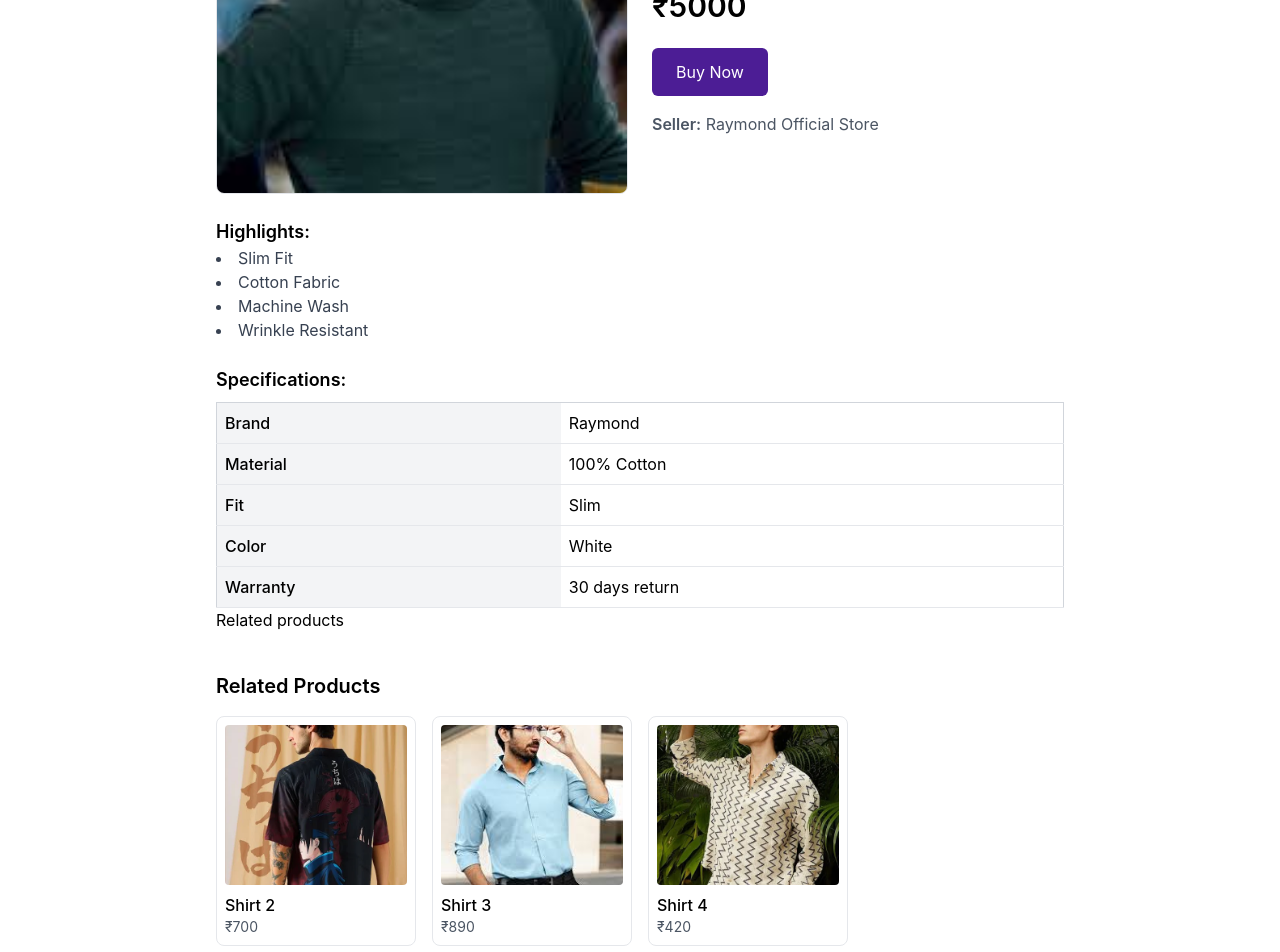
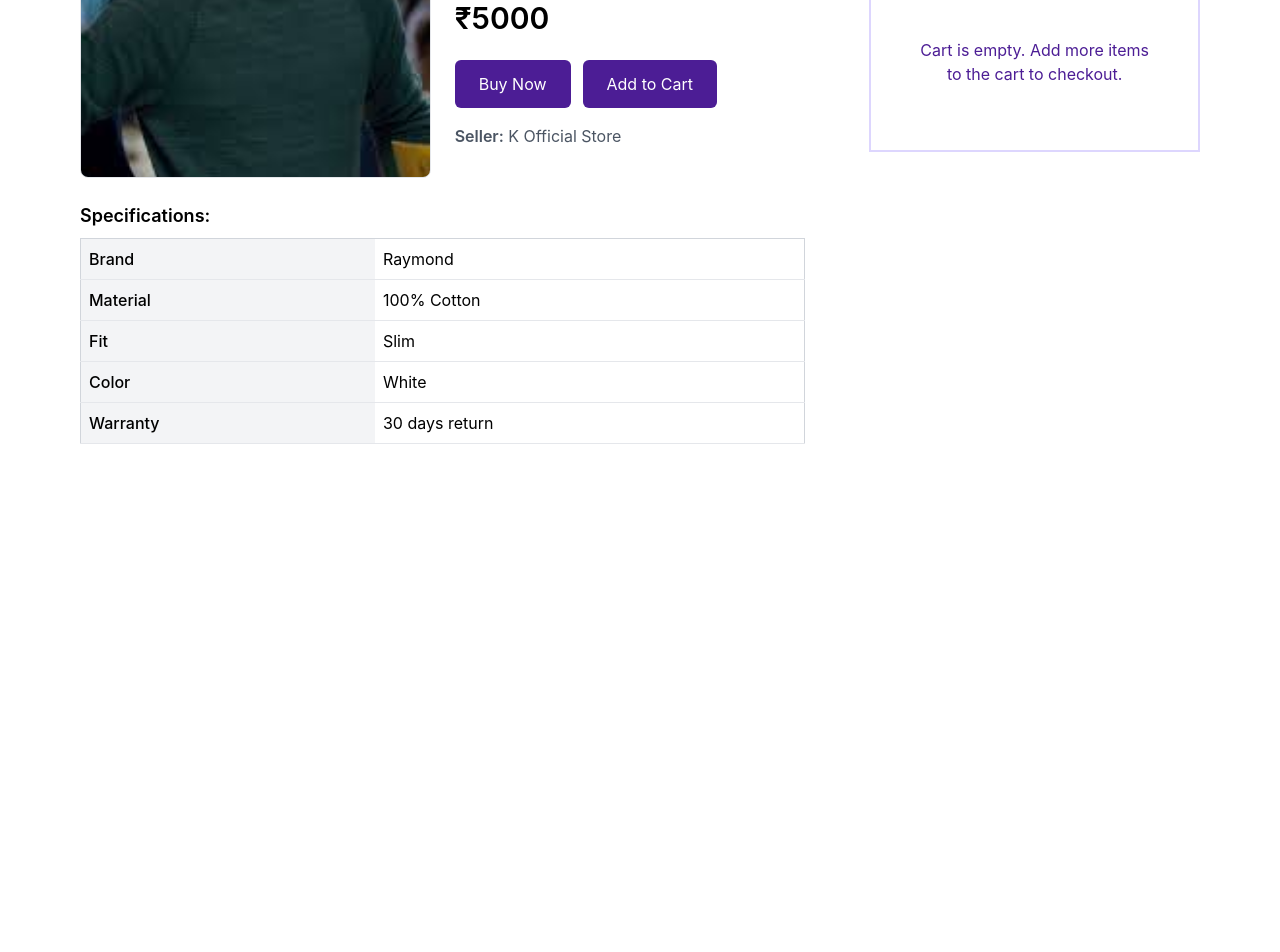
Before and after one commit to sowmiyasaravanangit1/SKART, a React (Create React App) app in the folder frontend/: page /productdetails/1 in a window 1280 px wide. Shown: the part 220-1172 px from the top of the page. After the commit the page ends 800 px from the top, so only its background shows below. Built offline with nearby package versions, Linux system fonts and the light colour scheme.

Commit message:
added add to cart

```diff
--- a/frontend/src/App.js
+++ b/frontend/src/App.js
@@ -6,6 +6,7 @@ import Login from "./components/login";
 import Cart from "./components/cart";
 import { CartProvider } from "./components/cartcontext";
 import ProductDetails from "./components/description";
+import CheckOut from "./components/checkout";
 
 function App() {
   return (
@@ -18,7 +19,8 @@ function App() {
             <Route path="/Register" element={<Register />} />
             <Route path="/Home" element={<Home />} />
             <Route path="/Cart" element={<Cart />} />
-             <Route path="/productdetails/:id" element={<ProductDetails />} />
+            <Route path="/productdetails/:id" element={<ProductDetails />} />
+            <Route path = "/checkout"  element ={ <CheckOut />} />
           </Routes>
         </BrowserRouter>
       </CartProvider>
--- /dev/null
+++ b/frontend/src/components/checkout.jsx
@@ -0,0 +1,9 @@
+function CheckOut() {
+    return(
+        <div>
+                 <h1> this is checkout page </h1>
+        </div>
+    );
+}
+
+export default CheckOut;
--- a/frontend/src/components/description.jsx
+++ b/frontend/src/components/description.jsx
@@ -1,4 +1,7 @@
 import "../App.css";
+import cartimg from "../assets/cart.png";
+import { useCart } from "./cartcontext";
+import {useNavigate } from "react-router-dom";
 import { useParams, Link } from "react-router-dom";
 import product1img  from "../assets/product1.jpg";
 import product2img  from "../assets/product2.jpg";
@@ -23,28 +26,31 @@ import product20img from "../assets/product20.jpg";
 
 export default function ProductDetails() {
   const { id } = useParams();
+  const { cart, addToCart, removeFromCart, changeQuantity, subtotal } = useCart();
+  const Navigate = useNavigate();
+
 
   const products = [
-    { id: 1, image: product4img, price: 5000, name: "Shirt 1", description: "Premium cotton formal shirt with a slim fit design. Breathable fabric, wrinkle-resistant.", rating: 4.5, reviewsCount: 215, highlights: ["Slim Fit", "Cotton Fabric", "Machine Wash", "Wrinkle Resistant"], specifications: { Brand: "Raymond", Material: "100% Cotton", Fit: "Slim", Color: "White", Warranty: "30 days return" }, seller: "Raymond Official Store" },
-    { id: 2, image: product2img, price: 700, name: "Shirt 2", description: "Casual wear cotton shirt with soft touch finish.", rating: 4.2, reviewsCount: 150, highlights: ["Regular Fit", "Breathable Fabric", "Durable Stitching"], specifications: { Brand: "Allen Solly", Material: "Cotton", Fit: "Regular", Color: "Blue", Warranty: "15 days return" }, seller: "Allen Solly Retail" },
-    { id: 3, image: product3img, price: 890, name: "Shirt 3", description: "Trendy half-sleeve summer shirt.", rating: 4.0, reviewsCount: 98, highlights: ["Half Sleeve", "Trendy Design", "Lightweight"], specifications: { Brand: "Peter England", Material: "Cotton Blend", Fit: "Slim", Color: "Green", Warranty: "10 days return" }, seller: "Peter England Store" },
-    { id: 4, image: product1img, price: 420, name: "Shirt 4", description: "Classic checked cotton shirt with a regular fit.", rating: 4.3, reviewsCount: 180, highlights: ["Checked Pattern", "Regular Fit", "Soft Fabric"], specifications: { Brand: "Van Heusen", Material: "100% Cotton", Fit: "Regular", Color: "Checked Blue", Warranty: "15 days return" }, seller: "Van Heusen Retail" },
-    { id: 5, image: product5img, price: 540, name: "Kurthi 1", description: "Elegant printed kurthi made from rayon fabric.", rating: 4.4, reviewsCount: 90, highlights: ["Printed Design", "Rayon Fabric", "Ankle Length"], specifications: { Brand: "W for Women", Material: "Rayon", Fit: "Straight", Color: "Maroon", Warranty: "15 days return" }, seller: "W Official Store" },
-    { id: 6, image: product6img, price: 630, name: "Kurthi 2", description: "Designer kurthi with embroidered neckline.", rating: 4.6, reviewsCount: 120, highlights: ["Embroidered Neck", "Soft Rayon", "Hand Wash Only"], specifications: { Brand: "Biba", Material: "Rayon", Fit: "Regular", Color: "Peach", Warranty: "20 days return" }, seller: "Biba Fashion" },
-    { id: 7, image: product7img, price: 270, name: "Kurthi 3", description: "Budget-friendly kurthi with minimal prints.", rating: 3.9, reviewsCount: 45, highlights: ["Minimal Print", "Affordable", "Casual Wear"], specifications: { Brand: "Max", Material: "Cotton Blend", Fit: "Straight", Color: "Grey", Warranty: "7 days return" }, seller: "Max Retail" },
-    { id: 8, image: product8img, price: 150, name: "Kurthi 4", description: "Lightweight summer kurthi made from breathable cotton fabric.", rating: 4.1, reviewsCount: 70, highlights: ["Summer Wear", "Lightweight", "Breathable"], specifications: { Brand: "Aurelia", Material: "Cotton", Fit: "Straight", Color: "Yellow", Warranty: "10 days return" }, seller: "Aurelia Official" },
-    { id: 9, image: product9img, price: 480, name: "Household 1", description: "Multi-purpose storage container made from durable plastic.", rating: 4.3, reviewsCount: 65, highlights: ["Durable", "Multi-purpose", "Lightweight"], specifications: { Brand: "Milton", Material: "Plastic", Capacity: "5 Litres", Color: "Transparent", Warranty: "6 months" }, seller: "Milton India" },
-    { id: 10, image: product10img, price: 400, name: "Household 2", description: "Non-stick frying pan with ergonomic handle.", rating: 4.5, reviewsCount: 310, highlights: ["Non-stick", "Ergonomic Handle", "Scratch Resistant"], specifications: { Brand: "Prestige", Material: "Aluminium", Size: "28cm", Color: "Black", Warranty: "1 year" }, seller: "Prestige Kitchen" },
-    { id: 11, image: product11img, price: 1200, name: "Household 3", description: "Premium electric kettle with automatic shut-off.", rating: 4.6, reviewsCount: 500, highlights: ["Auto Shut-off", "Quick Boil", "Stainless Steel Body"], specifications: { Brand: "Philips", Material: "Stainless Steel", Capacity: "1.5 L", Color: "Silver", Warranty: "2 years" }, seller: "Philips Official" },
-    { id: 12, image: product12img, price: 599, name: "Household 4", description: "Set of 6 glass tumblers with elegant design.", rating: 4.2, reviewsCount: 130, highlights: ["Elegant Design", "Durable Glass", "Dishwasher Safe"], specifications: { Brand: "Cello", Material: "Glass", Quantity: "6 pieces", Color: "Transparent", Warranty: "6 months" }, seller: "Cello Store" },
-    { id: 13, image: product13img, price: 410, name: "Kidswear 1", description: "Cotton t-shirt for kids with vibrant cartoon print.", rating: 4.4, reviewsCount: 80, highlights: ["Cartoon Print", "Soft Cotton", "Easy Wash"], specifications: { Brand: "UCB Kids", Material: "Cotton", Size: "6-8 Years", Color: "Red", Warranty: "10 days return" }, seller: "UCB Kidswear" },
-    { id: 14, image: product14img, price: 740, name: "Kidswear 2", description: "Stylish kids denim jacket, perfect for winter outings.", rating: 4.7, reviewsCount: 160, highlights: ["Denim", "Warm Inner", "Trendy Design"], specifications: { Brand: "Levi’s Kids", Material: "Denim", Size: "8-10 Years", Color: "Blue", Warranty: "30 days return" }, seller: "Levi’s Official" },
-    { id: 15, image: product15img, price: 210, name: "Kidswear 3", description: "Soft cotton shorts for kids, ideal for playtime.", rating: 4.1, reviewsCount: 55, highlights: ["Breathable", "Elastic Waistband", "Lightweight"], specifications: { Brand: "Mothercare", Material: "Cotton", Size: "4-6 Years", Color: "Navy Blue", Warranty: "15 days return" }, seller: "Mothercare" },
-    { id: 16, image: product16img, price: 510, name: "Kidswear 4", description: "Kids frock with floral prints.", rating: 4.3, reviewsCount: 100, highlights: ["Floral Design", "Cotton Blend", "Casual Wear"], specifications: { Brand: "Pantaloons Kids", Material: "Cotton Blend", Size: "6-8 Years", Color: "Pink", Warranty: "15 days return" }, seller: "Pantaloons Kids" },
-    { id: 17, image: product17img, price: 510, name: "Kidswear 5", description: "Adorable cotton frock for kids with colorful prints.", rating: 4.2, reviewsCount: 85, highlights: ["Colorful Print", "Soft Fabric", "All Season"], specifications: { Brand: "Hopscotch", Material: "Cotton", Size: "5-7 Years", Color: "Multi-color", Warranty: "10 days return" }, seller: "Hopscotch Store" },
-    { id: 18, image: product18img, price: 510, name: "Kidswear 6", description: "Playful kids t-shirt and shorts set.", rating: 4.5, reviewsCount: 140, highlights: ["2-piece Set", "Breathable", "Casual Wear"], specifications: { Brand: "Babyhug", Material: "Cotton", Size: "3-5 Years", Color: "Green", Warranty: "20 days return" }, seller: "Babyhug Official" },
-    { id: 19, image: product19img, price: 510, name: "Kidswear 7", description: "Kids hoodie with cute prints, made from warm fleece fabric.", rating: 4.6, reviewsCount: 190, highlights: ["Warm Fleece", "Cute Print", "Winter Wear"], specifications: { Brand: "H&M Kids", Material: "Fleece", Size: "7-9 Years", Color: "Grey", Warranty: "30 days return" }, seller: "H&M Store" },
-    { id: 20, image: product20img, price: 510, name: "Kidswear 8", description: "Comfortable kids pajama set made from organic cotton.", rating: 4.7, reviewsCount: 220, highlights: ["Organic Cotton", "Soft Touch", "All Night Comfort"], specifications: { Brand: "Zara Kids", Material: "Organic Cotton", Size: "5-7 Years", Color: "White", Warranty: "20 days return" }, seller: "Zara Official" }
+    { id: 1, image: product4img, price: 5000, name: "Shirt 1", description: "Premium cotton formal shirt with a slim fit design. Breathable fabric, wrinkle-resistant.", rating: 4.5, reviewsCount: 215, highlights: ["Slim Fit", "Cotton Fabric", "Machine Wash", "Wrinkle Resistant"], specifications: { Brand: "Raymond", Material: "100% Cotton", Fit: "Slim", Color: "White", Warranty: "30 days return" }, seller: "K Official Store" },
+    { id: 2, image: product2img, price: 5340, name: "Shirt 2", description: "Premium cotton formal shirt with a slim fit design. Breathable fabric, wrinkle-resistant.", rating: 4.5, reviewsCount: 215, highlights: ["Slim Fit", "Cotton Fabric", "Machine Wash", "Wrinkle Resistant"], specifications: { Brand: "Raymond", Material: "100% Cotton", Fit: "Slim", Color: "White", Warranty: "30 days return" }, seller: "K Official Store" },
+    { id: 3, image: product3img, price: 980, name: "Shirt 3", description: "Premium cotton formal shirt with a slim fit design. Breathable fabric, wrinkle-resistant.", rating: 4.5, reviewsCount: 215, highlights: ["Slim Fit", "Cotton Fabric", "Machine Wash", "Wrinkle Resistant"], specifications: { Brand: "Raymond", Material: "100% Cotton", Fit: "Slim", Color: "White", Warranty: "30 days return" }, seller: "K Official Store" },
+    { id: 4, image: product1img, price: 920, name: "Shirt 4", description: "Premium cotton formal shirt with a slim fit design. Breathable fabric, wrinkle-resistant.", rating: 4.5, reviewsCount: 215, highlights: ["Slim Fit", "Cotton Fabric", "Machine Wash", "Wrinkle Resistant"], specifications: { Brand: "Raymond", Material: "100% Cotton", Fit: "Slim", Color: "White", Warranty: "30 days return" }, seller: "K Official Store" },
+    { id: 5, image: product5img, price: 740, name: "Kurthi 1", description: "Elegant printed kurthi made from rayon fabric.", rating: 4.4, reviewsCount: 90, specifications: { Brand: "W for Women", Material: "Rayon", Fit: "Straight", Color: "Maroon", Warranty: "15 days return" }, seller: "W Official Store" },
+    { id: 6, image: product6img, price: 510, name: "Kurthi 2", description: "Elegant printed kurthi made from rayon fabric.", rating: 4.4, reviewsCount: 90, specifications: { Brand: "W for Women", Material: "Rayon", Fit: "Straight", Color: "Maroon", Warranty: "15 days return" }, seller: "W Official Store" },
+    { id: 7, image: product7img, price: 540, name: "Kurthi 3", description: "Elegant printed kurthi made from rayon fabric.", rating: 4.4, reviewsCount: 90, specifications: { Brand: "W for Women", Material: "Rayon", Fit: "Straight", Color: "Maroon", Warranty: "15 days return" }, seller: "W Official Store" },
+    { id: 8, image: product8img, price: 210, name: "Kurthi 4", description: "Elegant printed kurthi made from rayon fabric.", rating: 4.4, reviewsCount: 90, specifications: { Brand: "W for Women", Material: "Rayon", Fit: "Straight", Color: "Maroon", Warranty: "15 days return" }, seller: "W Official Store" },
+    { id: 9, image: product9img, price: 250, name: "Household 1", description: "Multi-purpose storage container made from durable plastic.", rating: 4.3, reviewsCount: 65, specifications: { Brand: "Milton", Material: "Plastic", Capacity: "5 Litres", Color: "Transparent", Warranty: "6 months" }, seller: "S Official Store" },
+    { id: 10, image: product10img, price: 710, name: "Household 2", description: "Multi-purpose storage container made from durable plastic.", rating: 4.3, reviewsCount: 65,  specifications: { Brand: "Milton", Material: "Plastic", Capacity: "5 Litres", Color: "Transparent", Warranty: "6 months" }, seller: "S Official Store" },
+    { id: 11, image: product11img, price: 150, name: "Household 3", description: "Multi-purpose storage container made from durable plastic.", rating: 4.3, reviewsCount: 65,  specifications: { Brand: "Milton", Material: "Plastic", Capacity: "5 Litres", Color: "Transparent", Warranty: "6 months" }, seller: "S Official Store" },
+    { id: 12, image: product12img, price: 480, name: "Household 4", description: "Multi-purpose storage container made from durable plastic.", rating: 4.3, reviewsCount: 65,  specifications: { Brand: "Milton", Material: "Plastic", Capacity: "5 Litres", Color: "Transparent", Warranty: "6 months" }, seller: "S Official Store" },
+    { id: 13, image: product13img, price: 770, name: "Kidswear 1", description: "Cotton t-shirt for kids with vibrant cartoon print.", rating: 4.4, reviewsCount: 80, highlights: ["Cartoon Print", "Soft Cotton", "Easy Wash"], specifications: { Brand: "UCB Kids", Material: "Cotton", Size: "6-8 Years", Color: "Red", Warranty: "10 days return" }, seller: "ds Kidswear" },
+    { id: 14, image: product14img, product13img, price: 490, name: "Kidswear 1", description: "Cotton t-shirt for kids with vibrant cartoon print.", rating: 4.4, reviewsCount: 80,  specifications: { Brand: "UCB Kids", Material: "Cotton", Size: "6-8 Years", Color: "Red", Warranty: "10 days return" }, seller: "ds Kidswear" },
+    { id: 15, image: product15img, product13img, price: 437, name: "Kidswear 1", description: "Cotton t-shirt for kids with vibrant cartoon print.", rating: 4.4, reviewsCount: 80,  specifications: { Brand: "UCB Kids", Material: "Cotton", Size: "6-8 Years", Color: "Red", Warranty: "10 days return" }, seller: "ds Kidswear" },,
+    { id: 16, image: product16img, product13img, price: 630, name: "Kidswear 1", description: "Cotton t-shirt for kids with vibrant cartoon print.", rating: 4.4, reviewsCount: 80, specifications: { Brand: "UCB Kids", Material: "Cotton", Size: "6-8 Years", Color: "Red", Warranty: "10 days return" }, seller: "ds Kidswear" },
+    { id: 17, image: product17img, price: 6000, name: "Shirt 5", description: "Premium cotton formal shirt with a slim fit design. Breathable fabric, wrinkle-resistant.", rating: 4.5, reviewsCount: 215, highlights: ["Slim Fit", "Cotton Fabric", "Machine Wash", "Wrinkle Resistant"], specifications: { Brand: "Raymond", Material: "100% Cotton", Fit: "Slim", Color: "White", Warranty: "30 days return" }, seller: "Raymond Official Store" },
+    { id: 18, image: product18img, price: 540, name: "Kurthi 5", description: "Elegant printed kurthi made from rayon fabric.", rating: 4.4, reviewsCount: 90, highlights: ["Printed Design", "Rayon Fabric", "Ankle Length"], specifications: { Brand: "W for Women", Material: "Rayon", Fit: "Straight", Color: "Maroon", Warranty: "15 days return" }, seller: "W Official Store" },
+    { id: 19, image: product19img, price: 480, name: "Household 5", description: "Multi-purpose storage container made from durable plastic.", rating: 4.3, reviewsCount: 65, specifications: { Brand: "Milton", Material: "Plastic", Capacity: "5 Litres", Color: "Transparent", Warranty: "6 months" }, seller: "S Official Store" },
+    { id: 20, image: product20img, product13img, price: 410, name: "Kidswear 1", description: "Cotton t-shirt for kids with vibrant cartoon print.", rating: 4.4, reviewsCount: 80,  specifications: { Brand: "UCB Kids", Material: "Cotton", Size: "6-8 Years", Color: "Red", Warranty: "10 days return" }, seller: "UCB Kidswear" },
   ];
 
   const product = products.find((p) => p.id === parseInt(id));
@@ -57,17 +63,18 @@ export default function ProductDetails() {
       </div>
     );
   }
+    const HandleCheckout  =  () => {
+    addToCart(product);
+    Navigate("/checkout");
 
-  // Related products (same category word in name)
-  const relatedProducts = products.filter(
-    (p) => p.id !== product.id && p.name.split(" ")[0] === product.name.split(" ")[0]
-  ).slice(0, 4);
+  }
+
 
  return (
-    <div className="p-6 max-w-4xl mx-auto">
-      <Link to="/" className="text-violet-700 underline">← Back to Products</Link>
+    <div className="p-2 max-w-6xl mx-auto grid grid-cols-1 md:grid-cols-3 gap-12">
+      <div className="md:col-span-2 px-2">
+        <Link to="/" className="text-violet-700 underline">Back to Products</Link>
 
-      {/* Product details */}
         <div className="grid grid-cols-1 md:grid-cols-2 gap-6 mt-4">
           <img src={product.image} alt={product.name} className="w-full h-[350px] object-cover border rounded-lg" />
 
@@ -83,24 +90,26 @@ export default function ProductDetails() {
 
             <p className="text-3xl font-semibold mt-4">₹{product.price}</p>
 
-          <button className="mt-6 bg-violet-900 text-white px-6 py-3 rounded-md hover:bg-violet-700 transition">
+            <div className="flex gap-3">
+              <button
+                className="mt-6 bg-violet-900 text-white px-6 py-3 rounded-md hover:bg-violet-700 transition"
+                onClick={HandleCheckout}
+              >
                 Buy Now
               </button>
+
+              <button
+                className="mt-6 bg-violet-900 text-white px-6 py-3 rounded-md hover:bg-violet-700 transition"
+                onClick={() => addToCart(product)}
+              >
+                Add to Cart
+              </button>
+            </div>
 
             <p className="mt-4 text-gray-600">
               <span className="font-semibold">Seller:</span> {product.seller}
             </p>
           </div>
-      </div>
-
-      {/* Highlights */}
-      <div className="mt-6">
-        <h2 className="text-lg font-semibold">Highlights:</h2>
-        <ul className="list-disc list-inside text-gray-700">
-          {product.highlights.map((point, index) => (
-            <li key={index}>{point}</li>
-          ))}
-        </ul>
         </div>
 
         {/* Specifications */}
@@ -117,26 +126,74 @@ export default function ProductDetails() {
             </tbody>
           </table>
         </div>
+      </div>
 
-      Related products
-      {relatedProducts.length > 0 && (
-        <div className="mt-10">
-          <h2 className="text-xl font-semibold mb-4">Related Products</h2>
-          <div className="grid grid-cols-2 md:grid-cols-4 gap-4">
-            {relatedProducts.map((rp) => (
-              <Link
-                key={rp.id}
-                to={`/product/${rp.id}`}
-                className="border rounded-lg p-2 hover:shadow-lg transition"
+      {/* Right side - Cart */}
+    <div className="px-2 py-2">
+      <div className="pb-16 px-4 pt-4 border-2 border-violet-200">
+        {cart.length === 0 ? (
+          <div className="flex flex-col items-center">
+            <img src={cartimg} alt="cart img" className="p-12" />
+            <p className="text-violet-900">Cart is empty. Add more items</p>
+            <p className="text-violet-900">to the cart to checkout.</p>
+          </div>
+        ) : (
+          <div>
+            {cart.map((item) => (
+              <div
+                key={item.id}
+                className="flex flex-row gap-4 justify-between items-center border-b py-4"
               >
-                <img src={rp.image} alt={rp.name} className="w-full h-40 object-cover rounded" />
-                <h3 className="mt-2 font-medium">{rp.name}</h3>
-                <p className="text-gray-600 text-sm">₹{rp.price}</p>
-              </Link>
+                <div className=" flex flex-col gap-1 ">
+                  <div> <img
+                  src={item.image}
+                  alt={item.name}
+                  className="w-20 h-20 object-cover"/>  </div>
+                  <div>
+                      <p>{item.name}</p>
+                  </div>
+                  <div> <p>${item.price}</p>  </div>
+                </div>
+
+                <div className="flex gap-2  items-center">
+                  <button
+                    onClick={() => changeQuantity(item.id, -1)}
+                    className="px-2 bg-violet-200 text-violet"
+                  >
+                    -
+                  </button>
+                  <span className="px-4">{item.quantity}</span>
+                  <button
+                    onClick={() => changeQuantity(item.id, 1)}
+                    className="px-2 bg-violet-200 text-violet"
+                  >
+                    +
+                  </button>
+                </div>
+                <p>${item.price * item.quantity}</p>
+                <button
+                  onClick={() => removeFromCart(item.id)}
+                  className="bg-red-500 text-white px-2 py-1"
+                >
+                X
+                </button>
+              </div>
             ))}
+            <div className="text-right mt-4 text-lg font-bold">
+              TOTAL : ${subtotal}
+            </div>
+             <div>
+              <button
+                  onClick={HandleCheckout}
+                  className="bg-violet-900 px-4 py-2 rounded text-white float-right"
+                >
+                   CHECK OUT
+                </button>
               </div>
           </div>
         )}
       </div>
+    </div>
+    </div>
   );
 }
```
Lines whose indentation alone changed are shown as unchanged.
